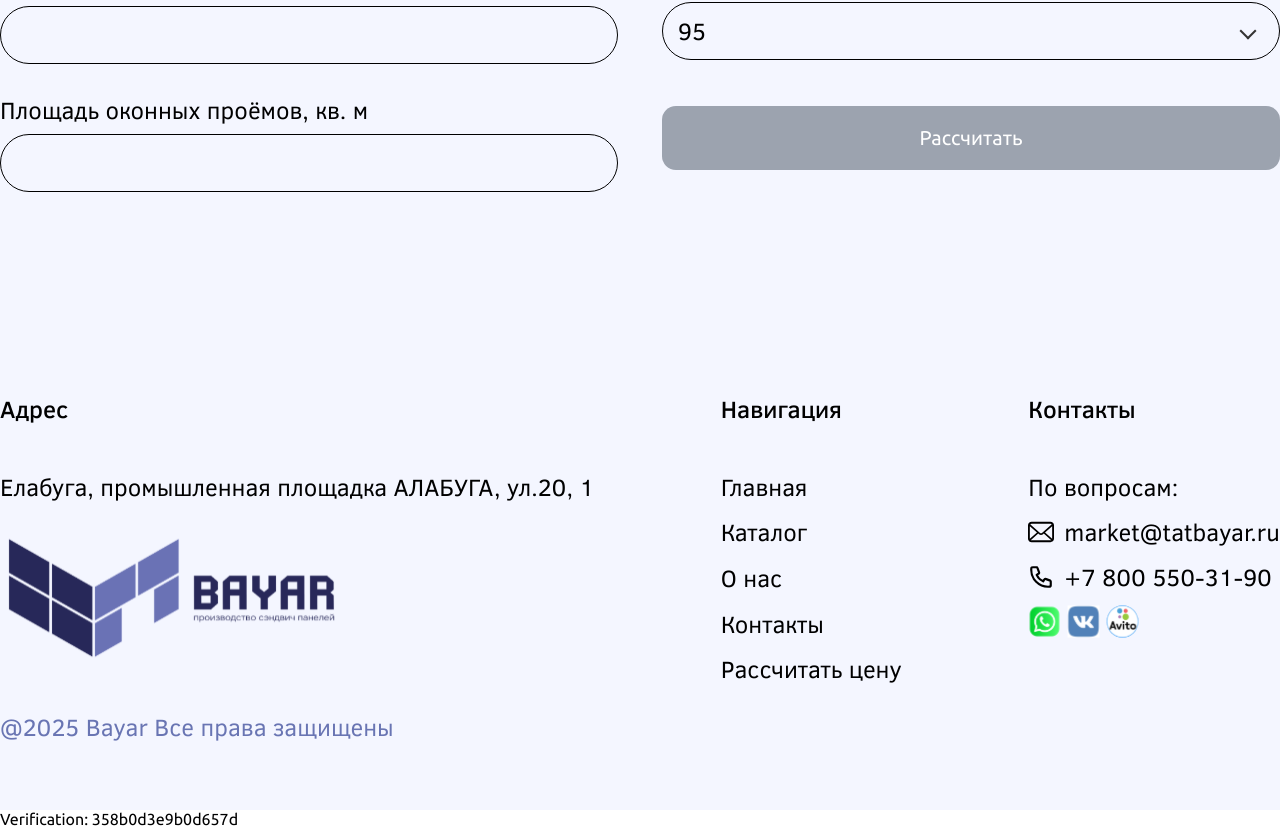
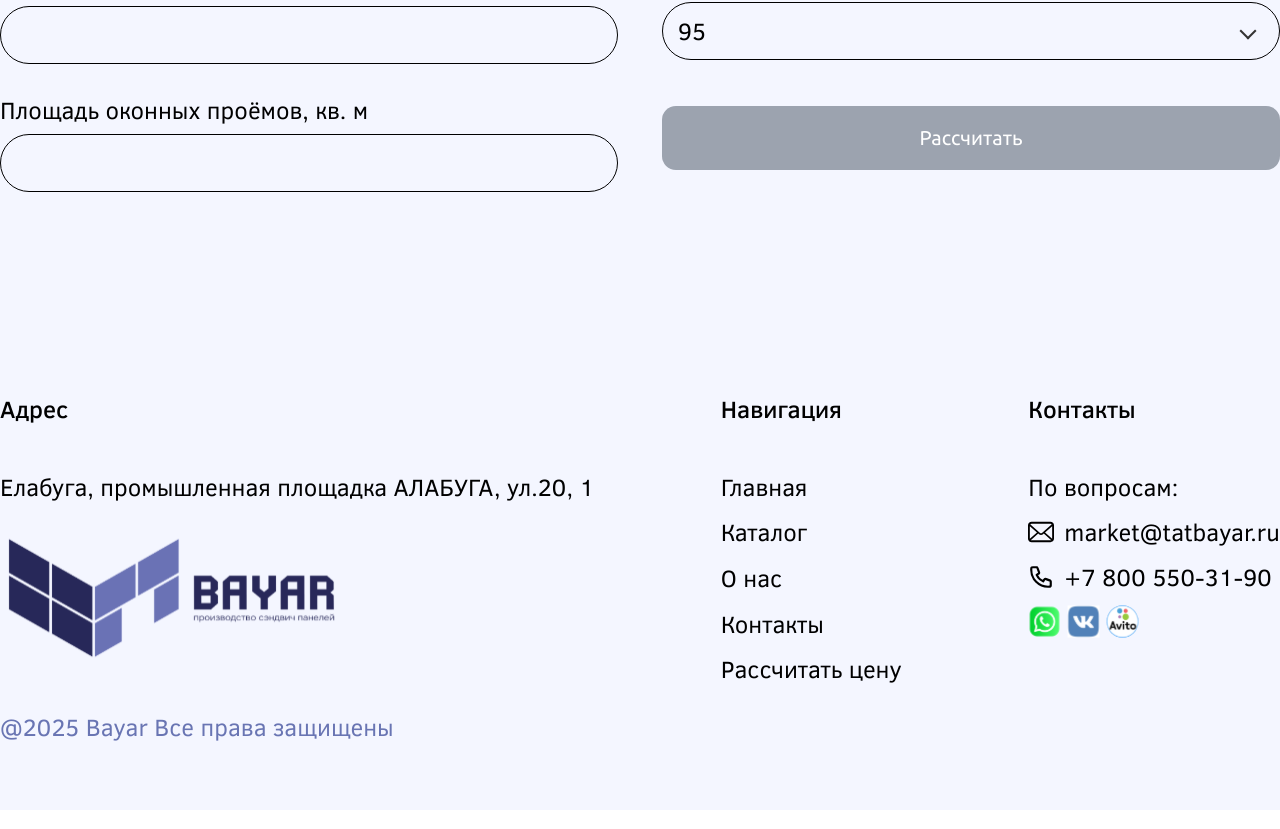
Before and after one commit to timuritodev/bayar-frontend, a Next.js app: page /calculator in a window 1280 px wide. Shown: the part 1454-2283 px from the top of the page. Built offline with nearby package versions, Linux system fonts and the light colour scheme.

Commit message:
update yandex webmaster

```diff
--- a/src/pages/_app.tsx
+++ b/src/pages/_app.tsx
@@ -17,6 +17,7 @@ function MyApp({ Component, pageProps }: AppProps) { // TODO проверить
             <link rel="icon" href="/icons/favicon.ico" />
             <link rel="icon" type="image/png" sizes="16x16" href="/icons/favicon-16x16.png" />
             <link rel="apple-touch-icon" href="/icons/apple-touch-icon.png" />
+            <meta name="yandex-verification" content="358b0d3e9b0d657d" />
           </Head>
           <Component {...pageProps} />
         </Layout>
--- a/src/pages/_document.tsx
+++ b/src/pages/_document.tsx
@@ -7,12 +7,10 @@ export default function Document() {
 				{/* <meta charSet="utf-8" /> */}
 				{/* <meta name="viewport" content="width=device-width, initial-scale=1.0" /> */}
 				<script src="https://api-maps.yandex.ru/2.1/?lang=ru_RU" type="text/javascript"></script>
-				<meta httpEquiv="Content-Type" content="text/html; charset=UTF-8" />
 			</Head>
 			<body>
 				<Main />
 				<NextScript />
-				<div>Verification: 358b0d3e9b0d657d</div>
 			</body>
 		</Html>
 	);
```
